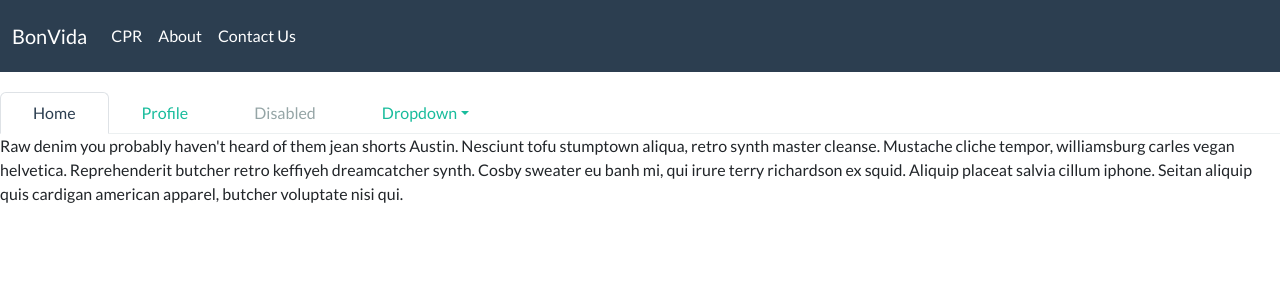
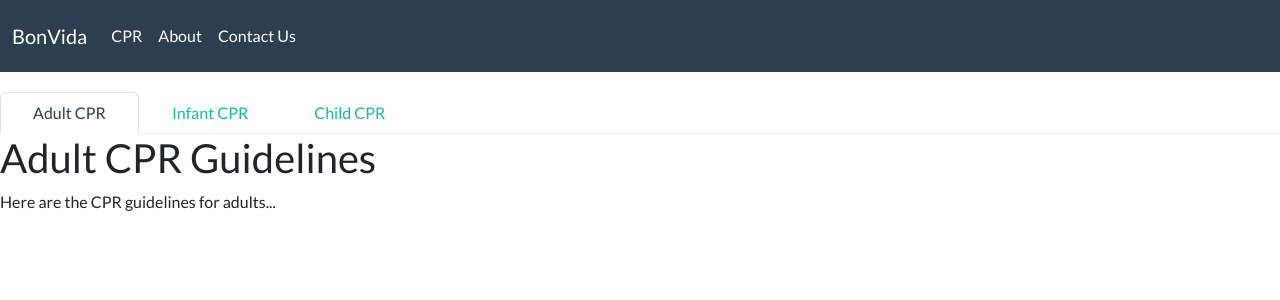
Before and after one commit to SU-CS-321-Fall-2023/Bon-Vida, a React (Create React App) app in the folder frontend/: page /Cpr in a window 1280 px wide. Shown: the top 300 px of the page. Built offline with nearby package versions, Linux system fonts and the light colour scheme.

Commit message:
got the tabs working

```diff
--- a/frontend/src/components/cprNav.jsx
+++ b/frontend/src/components/cprNav.jsx
@@ -1,44 +1,59 @@
-import React from "react";
+import React, { useState } from 'react';
 
-export default function CprNav(){
-    return(
-    <>
-        <ul class="nav nav-tabs" role="tablist">
-         <li class="nav-item" role="presentation">
-            <a class="nav-link active" data-bs-toggle="tab" href="#home" aria-selected="true" role="tab">Home</a>
+const CprNav = () => {
+    const [activeTab, setActiveTab] = useState('adult-cpr');
+
+    const handleTabClick = (tabId) => {
+        setActiveTab(tabId);
+    };
+
+    return (
+        <div>
+            <ul className="nav nav-tabs" role="tablist">
+                <li className="nav-item" role="presentation">
+                    <a
+                        className={`nav-link ${activeTab === 'adult-cpr' ? 'active' : ''}`}
+                        onClick={() => handleTabClick('adult-cpr')}
+                        role="tab"
+                    >
+                        Adult CPR
+                    </a>
                 </li>
-        <li class="nav-item" role="presentation">
-         <a class="nav-link" data-bs-toggle="tab" href="#profile" aria-selected="false" role="tab" tabindex="-1">Profile</a>
+                <li className="nav-item" role="presentation">
+                    <a
+                        className={`nav-link ${activeTab === 'infant-cpr' ? 'active' : ''}`}
+                        onClick={() => handleTabClick('infant-cpr')}
+                        role="tab"
+                    >
+                        Infant CPR
+                    </a>
                 </li>
-            <li class="nav-item" role="presentation">
-            <a class="nav-link disabled" href="#" aria-selected="false" tabindex="-1" role="tab">Disabled</a>
-        </li>
-        <li class="nav-item dropdown">
-            <a class="nav-link dropdown-toggle" data-bs-toggle="dropdown" href="#" role="button" aria-haspopup="true" aria-expanded="false">Dropdown</a>
-         <div class="dropdown-menu">
-            <h6 class="dropdown-header">Dropdown header</h6>
-            <a class="dropdown-item" href="#">Action</a>
-            <a class="dropdown-item" href="#">Another action</a>
-            <a class="dropdown-item" href="#">Something else here</a>
-            <div class="dropdown-divider"></div>
-            <a class="dropdown-item" href="#">Separated link</a>
-        </div>
+                <li className="nav-item" role="presentation">
+                    <a
+                        className={`nav-link ${activeTab === 'child-cpr' ? 'active' : ''}`}
+                        onClick={() => handleTabClick('child-cpr')}
+                        role="tab"
+                    >
+                        Child CPR
+                    </a>
                 </li>
             </ul>
-        <div id="myTabContent" class="tab-content">
-        <div class="tab-pane fade active show" id="home" role="tabpanel">
-            <p>Raw denim you probably haven't heard of them jean shorts Austin. Nesciunt tofu stumptown aliqua, retro synth master cleanse. Mustache cliche tempor, williamsburg carles vegan helvetica. Reprehenderit butcher retro keffiyeh dreamcatcher synth. Cosby sweater eu banh mi, qui irure terry richardson ex squid. Aliquip placeat salvia cillum iphone. Seitan aliquip quis cardigan american apparel, butcher voluptate nisi qui.</p>
+            <div id="myTabContent" className="tab-content">
+                <div className={`tab-pane fade ${activeTab === 'adult-cpr' ? 'show active' : ''}`} id="adult-cpr" role="tabpanel">
+                    <h2>Adult CPR Guidelines</h2>
+                    <p>Here are the CPR guidelines for adults...</p>
                 </div>
-        <div class="tab-pane fade" id="profile" role="tabpanel">
-            <p>Food truck fixie locavore, accusamus mcsweeney's marfa nulla single-origin coffee squid. Exercitation +1 labore velit, blog sartorial PBR leggings next level wes anderson artisan four loko farm-to-table craft beer twee. Qui photo booth letterpress, commodo enim craft beer mlkshk aliquip jean shorts ullamco ad vinyl cillum PBR. Homo nostrud organic, assumenda labore aesthetic magna delectus mollit.</p>
+                <div className={`tab-pane fade ${activeTab === 'infant-cpr' ? 'show active' : ''}`} id="infant-cpr" role="tabpanel">
+                    <h2>Infant CPR Guidelines</h2>
+                    <p>Here are the CPR guidelines for infants...</p>
                 </div>
-        <div class="tab-pane fade" id="dropdown1">
-            <p>Etsy mixtape wayfarers, ethical wes anderson tofu before they sold out mcsweeney's organic lomo retro fanny pack lo-fi farm-to-table readymade. Messenger bag gentrify pitchfork tattooed craft beer, iphone skateboard locavore carles etsy salvia banksy hoodie helvetica. DIY synth PBR banksy irony. Leggings gentrify squid 8-bit cred pitchfork.</p>
-        </div>
-        <div class="tab-pane fade" id="dropdown2">
-            <p>Trust fund seitan letterpress, keytar raw denim keffiyeh etsy art party before they sold out master cleanse gluten-free squid scenester freegan cosby sweater. Fanny pack portland seitan DIY, art party locavore wolf cliche high life echo park Austin. Cred vinyl keffiyeh DIY salvia PBR, banh mi before they sold out farm-to-table VHS viral locavore cosby sweater.</p>
+                <div className={`tab-pane fade ${activeTab === 'child-cpr' ? 'show active' : ''}`} id="child-cpr" role="tabpanel">
+                    <h2>Child CPR Guidelines</h2>
+                    <p>Here are the CPR guidelines for children...</p>
                 </div>
             </div>
-    </>
-    )
-}
+        </div>
+    );
+};
+
+export default CprNav;
```
Lines whose indentation alone changed are shown as unchanged.
